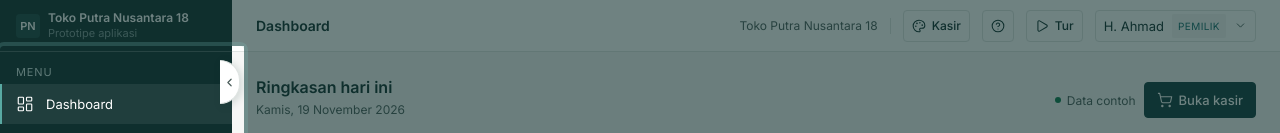
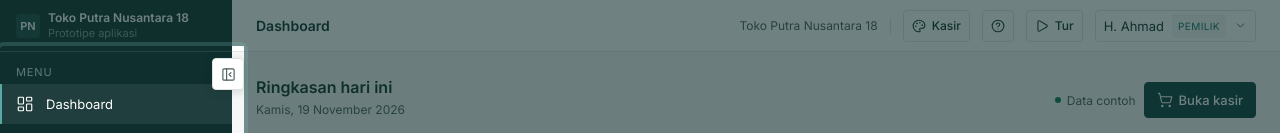
Before and after one commit to Pappa66/kasir, a Vue app: page /#/login in a window 1280 px wide. Both pictures are taken after a click on the button 905 px from the left and 329 px from the top of the page. Shown: the top 133 px of the page. Built offline with nearby package versions, Linux system fonts and the light colour scheme.

Commit message:
Kembalikan bentuk pegangan menu jadi kotak

```diff
--- a/src/components/AppShell.vue
+++ b/src/components/AppShell.vue
@@ -20,15 +20,15 @@
     >
       <button
         type="button"
-        class="group absolute -right-2 top-[60px] z-10 hidden h-11 w-5 items-center justify-center rounded-r-full border border-l-0 border-line bg-paper text-ink-soft shadow-[2px_2px_8px_rgba(15,47,46,0.16)] transition-all hover:-right-2.5 hover:w-6 hover:text-ink lg:flex"
+        class="group absolute -right-3 top-[58px] z-10 hidden h-8 w-8 items-center justify-center rounded border border-line bg-paper text-ink-soft shadow-[0_2px_8px_rgba(15,47,46,0.18)] transition-all hover:-right-3.5 hover:text-ink lg:flex"
         :title="navCiut ? 'Tarik untuk melebarkan menu' : 'Dorong untuk menciutkan menu'"
         :aria-label="navCiut ? 'Lebarkan menu' : 'Ciutkan menu'"
         aria-controls="menu-samping"
         :aria-expanded="!navCiut"
         @click="navCiut = !navCiut"
       >
-        <ChevronLeft v-if="!navCiut" :size="13" :stroke-width="2.2" />
-        <ChevronRight v-else :size="13" :stroke-width="2.2" />
+        <PanelLeftClose v-if="!navCiut" :size="15" :stroke-width="1.8" />
+        <PanelLeftOpen v-else :size="15" :stroke-width="1.8" />
       </button>
       <div class="flex h-[52px] items-center gap-2 border-b border-white/10 px-4">
         <div
@@ -301,8 +301,6 @@ import {
   CalendarClock,
   Scale,
   ChevronDown,
-  ChevronLeft,
-  ChevronRight,
   Check,
   LogOut,
   Play,
@@ -311,6 +309,8 @@ import {
   CircleHelp,
   Menu,
   X,
+  PanelLeftClose,
+  PanelLeftOpen,
 } from 'lucide-vue-next'
 import ToastHost from './ToastHost.vue'
 import { getKedaluwarsaRingkas, getPiutangRingkas } from '../data/adapter'
```
